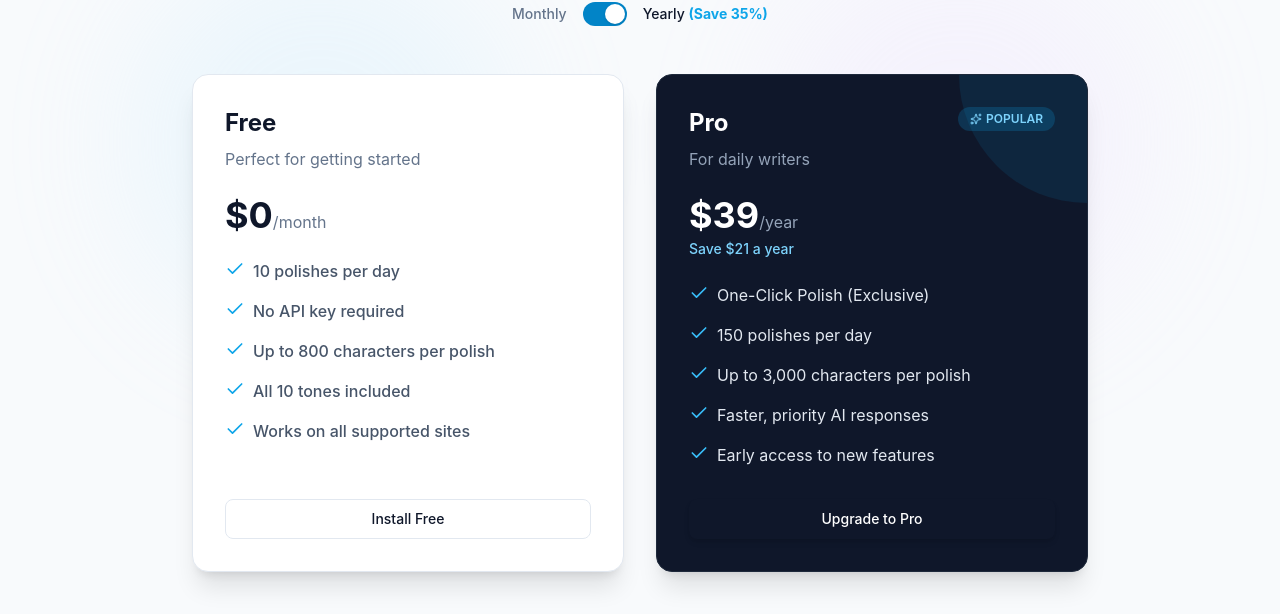
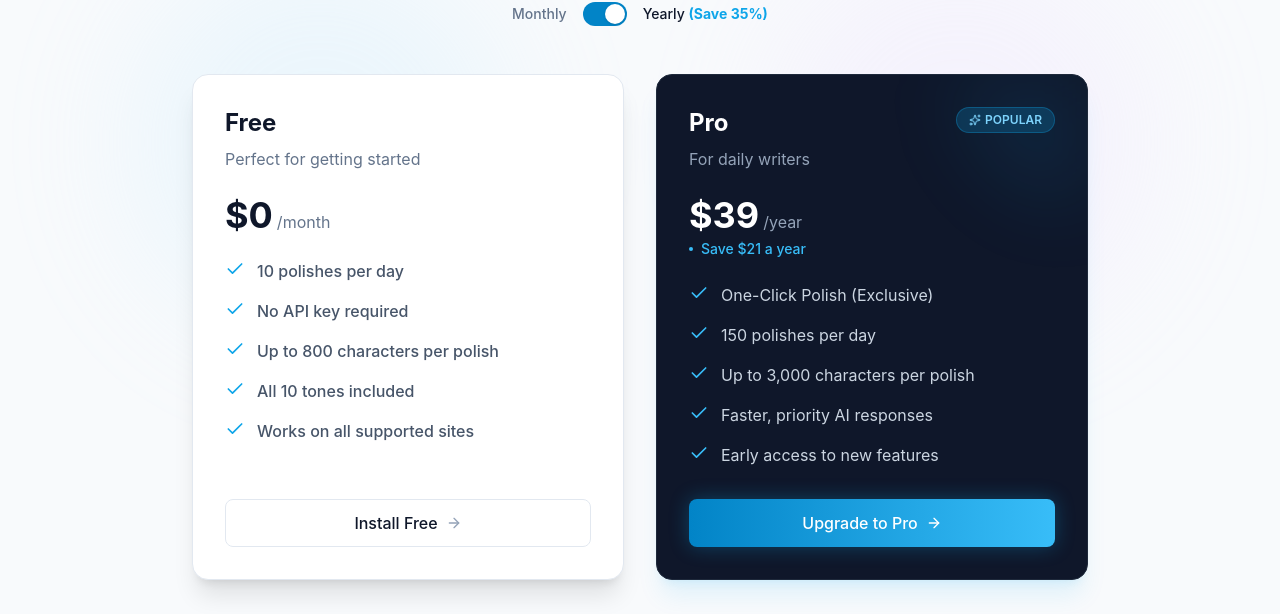
Before and after one commit to VENTOURA/textglow.io, a React (Vite) app: page /pricing in a window 1280 px wide. Shown: the part 338-952 px from the top of the page. Built offline with nearby package versions, Linux system fonts and the light colour scheme.

Commit message:
fix upgrade button

```diff
--- a/src/components/home/Hero.tsx
+++ b/src/components/home/Hero.tsx
@@ -55,8 +55,9 @@ export const Hero = () => {
                         Install Free Extension
                         <ArrowRight className="ml-2 w-4 h-4" />
                     </Button>
-                    <Button size="lg" variant="secondary" to="/pricing" className="w-full sm:w-auto">
+                    <Button size="lg" variant="pro" to="/pricing" className="w-full sm:w-auto">
                         Upgrade to Pro
+                        <ArrowRight className="ml-2 w-4 h-4" />
                     </Button>
                 </motion.div>
             </div>
--- a/src/components/home/PricingCard.tsx
+++ b/src/components/home/PricingCard.tsx
@@ -1,5 +1,5 @@
 import { Button } from '../ui/Button';
-import { Check, Sparkles } from 'lucide-react';
+import { Check, Sparkles, ArrowRight } from 'lucide-react';
 import { motion } from 'framer-motion';
 
 interface PricingCardProps {
@@ -34,12 +34,14 @@ export const PricingCard = ({
             viewport={{ once: true }}
             transition={{ delay }}
             className={`
-                rounded-2xl shadow-xl p-8 flex flex-col relative overflow-hidden
-                ${isPro ? 'bg-slate-900 border border-slate-800' : 'bg-white border border-slate-200'}
+                rounded-2xl shadow-xl p-8 flex flex-col relative overflow-hidden transition-all duration-300
+                ${isPro
+                    ? 'bg-slate-900 border border-slate-800 scale-105 z-10 shadow-brand-500/10'
+                    : 'bg-white border border-slate-200 hover:shadow-2xl'}
             `}
         >
             {isPro && (
-                <div className="absolute top-0 right-0 bg-brand-500/10 w-32 h-32 rounded-bl-full"></div>
+                <div className="absolute top-0 right-0 bg-brand-500/10 w-32 h-32 rounded-bl-full blur-2xl"></div>
             )}
 
             <div className="mb-6 relative">
@@ -49,7 +51,7 @@ export const PricingCard = ({
                         <p className={`mt-2 ${isPro ? 'text-slate-400' : 'text-slate-500'}`}>{subtitle}</p>
                     </div>
                     {isPro && (
-                        <div className="bg-brand-500/20 text-brand-300 px-3 py-1 rounded-full text-xs font-semibold flex items-center">
+                        <div className="bg-brand-500/20 text-brand-300 px-3 py-1 rounded-full text-xs font-semibold flex items-center border border-brand-500/30">
                             <Sparkles className="w-3 h-3 mr-1" />
                             POPULAR
                         </div>
@@ -58,20 +60,25 @@ export const PricingCard = ({
             </div>
 
             <div className="mb-6">
-                <span className={`text-4xl font-bold ${isPro ? 'text-white' : 'text-slate-900'}`}>
-                    {price}
-                </span>
-                <span className={isPro ? 'text-slate-400' : 'text-slate-500'}>/{period}</span>
+                <div className="flex items-baseline">
+                    <span className={`text-4xl font-bold ${isPro ? 'text-white' : 'text-slate-900'}`}>
+                        {price}
+                    </span>
+                    <span className={`ml-1 ${isPro ? 'text-slate-400' : 'text-slate-500'}`}>/{period}</span>
+                </div>
                 {isYearly && isPro && (
-                    <div className="text-sm text-brand-300 mt-1 font-medium">Save $21 a year</div>
+                    <div className="text-sm text-brand-400 mt-1 font-medium flex items-center">
+                        <span className="w-1 h-1 bg-brand-400 rounded-full mr-2"></span>
+                        Save $21 a year
+                    </div>
                 )}
             </div>
 
             <ul className="space-y-4 mb-8 flex-grow">
                 {features.map((feature, index) => (
                     <li key={index} className="flex items-start">
-                        <Check className={`w-5 h-5 mr-2 flex-shrink-0 ${isPro ? 'text-brand-400' : 'text-brand-500'}`} />
-                        <span className={isPro ? 'text-slate-200' : 'text-slate-600 font-medium'}>
+                        <Check className={`w-5 h-5 mr-3 flex-shrink-0 ${isPro ? 'text-brand-400' : 'text-brand-500'}`} />
+                        <span className={isPro ? 'text-slate-300' : 'text-slate-600 font-medium'}>
                             {feature}
                         </span>
                     </li>
@@ -79,11 +86,13 @@ export const PricingCard = ({
             </ul>
 
             <Button
-                variant={isPro ? 'primary' : 'secondary'}
-                className={`w-full ${isPro ? 'bg-brand-600 hover:bg-brand-700 text-white border-none shadow-[0_0_20px_rgba(14,165,233,0.3)]' : ''}`}
+                variant={isPro ? 'pro' : 'secondary'}
+                size="lg"
+                className="w-full group"
                 href={buttonLink}
             >
-                {buttonText}
+                <span className="mr-2">{buttonText}</span>
+                <ArrowRight className={`w-4 h-4 transition-transform duration-300 group-hover:translate-x-1 ${isPro ? 'text-white' : 'text-slate-400'}`} />
             </Button>
         </motion.div>
     );
--- a/src/components/ui/Button.tsx
+++ b/src/components/ui/Button.tsx
@@ -4,7 +4,7 @@ import { motion } from 'framer-motion';
 
 interface ButtonProps {
     children: React.ReactNode;
-    variant?: 'primary' | 'secondary' | 'ghost';
+    variant?: 'primary' | 'secondary' | 'ghost' | 'pro';
     size?: 'sm' | 'md' | 'lg';
     to?: string;
     href?: string;
@@ -28,7 +28,8 @@ export const Button: React.FC<ButtonProps> = ({
     const variants = {
         primary: "bg-slate-900 text-white hover:bg-slate-800 focus:ring-slate-900 shadow-md",
         secondary: "bg-white text-slate-900 border border-slate-200 hover:bg-slate-50 focus:ring-slate-200",
-        ghost: "bg-transparent text-slate-600 hover:text-slate-900 hover:bg-slate-100"
+        ghost: "bg-transparent text-slate-600 hover:text-slate-900 hover:bg-slate-100",
+        pro: "bg-gradient-to-r from-brand-600 to-brand-400 text-white hover:from-brand-700 hover:to-brand-500 shadow-[0_0_20px_rgba(14,165,233,0.3)] hover:shadow-[0_0_25px_rgba(14,165,233,0.45)] border-none transition-all duration-300"
     };
 
     const sizes = {
```
Also changed, not shown: 1 other file (tests, documents, lock files or other folders).
